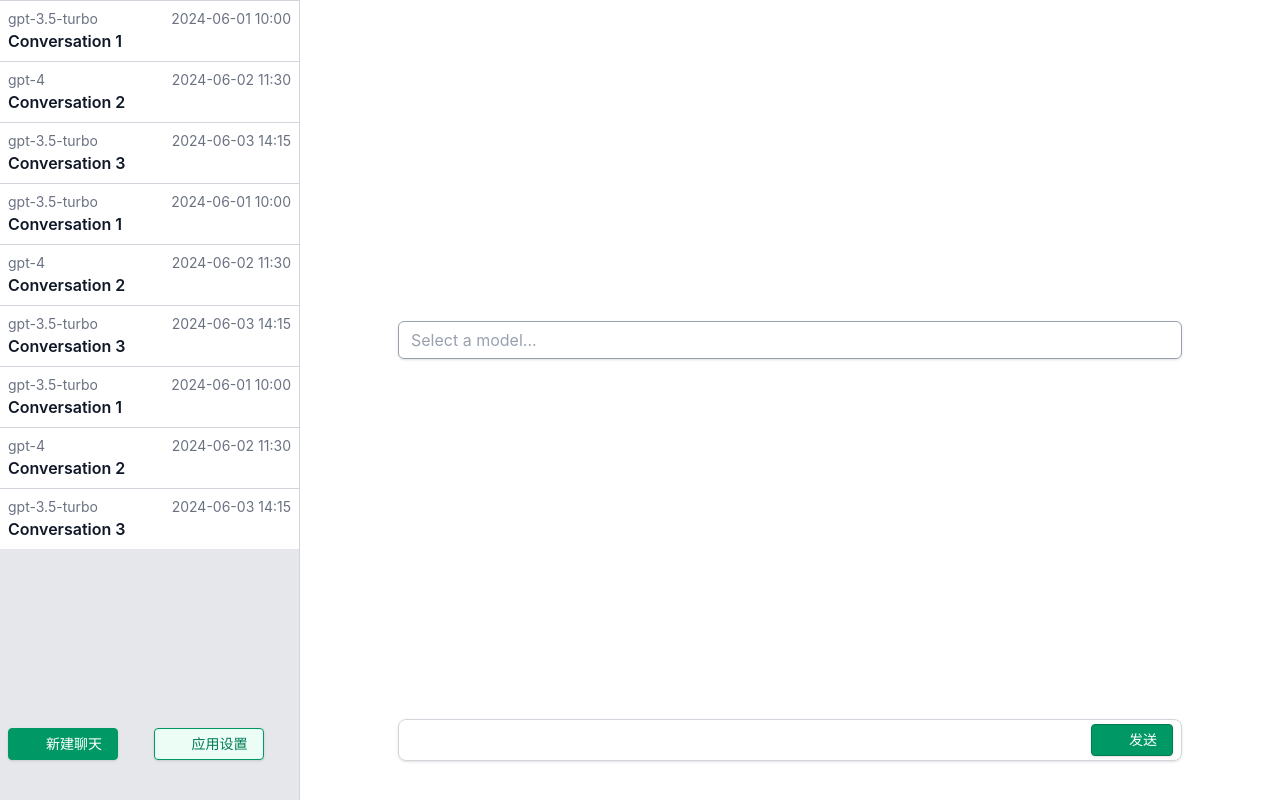
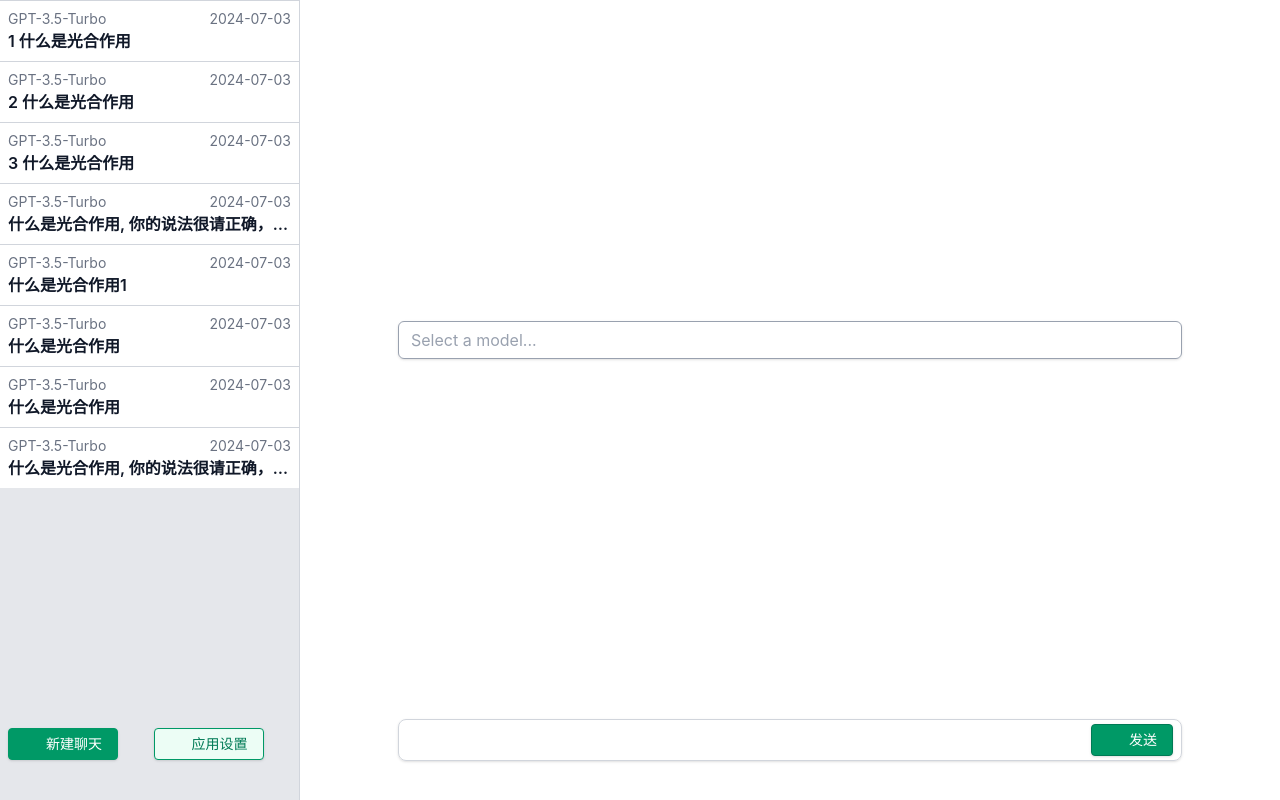
Before and after one commit to spica1108/AI-Chat, a Vue app: page / in a window 1280 px wide. Built offline with nearby package versions, Linux system fonts and the light colour scheme; some icons are missing.

Commit message:
完成数据实时更新

```diff
--- a/src/App.vue
+++ b/src/App.vue
@@ -2,46 +2,11 @@
 
 import { ref } from 'vue';
 import { Icon } from '@iconify/vue';
-import { ConversationProps, ProviderProps } from './types';
 import ConversationList from './components/ConversationList.vue';
 import ProviderSelect from './components/ProviderSelect.vue';
 import MessageInput from './components/MessageInput.vue';
 const selectedModel = ref();
-
-const items: ConversationProps[] = [
-  { id: 1, selectedModel: 'gpt-3.5-turbo', title: 'Conversation 1', createdAt: '2024-06-01 10:00',updatedAt: '2024-06-01 10:00' },
-  { id: 2, selectedModel: 'gpt-4', title: 'Conversation 2', createdAt: '2024-06-02 11:30',updatedAt: '2024-06-02 11:30' },
-  { id: 3, selectedModel: 'gpt-3.5-turbo', title: 'Conversation 3', createdAt: '2024-06-03 14:15', updatedAt: '2024-06-03 14:15' },
-  { id: 1, selectedModel: 'gpt-3.5-turbo', title: 'Conversation 1', createdAt: '2024-06-01 10:00',updatedAt: '2024-06-01 10:00' },
-  { id: 2, selectedModel: 'gpt-4', title: 'Conversation 2', createdAt: '2024-06-02 11:30',updatedAt: '2024-06-02 11:30' },
-  { id: 3, selectedModel: 'gpt-3.5-turbo', title: 'Conversation 3', createdAt: '2024-06-03 14:15', updatedAt: '2024-06-03 14:15' },
-  { id: 1, selectedModel: 'gpt-3.5-turbo', title: 'Conversation 1', createdAt: '2024-06-01 10:00',updatedAt: '2024-06-01 10:00' },
-  { id: 2, selectedModel: 'gpt-4', title: 'Conversation 2', createdAt: '2024-06-02 11:30',updatedAt: '2024-06-02 11:30' },
-  { id: 3, selectedModel: 'gpt-3.5-turbo', title: 'Conversation 3', createdAt: '2024-06-03 14:15', updatedAt: '2024-06-03 14:15' },
-];
-
-const providers: ProviderProps[] = [
-  {
-  id: 1,
-  name: '文心一言',
-  desc: '文心一言 百度出品的大模型',
-  models: ['ERNIE-4.0-8K', 'ERNIE-3.5-8K', 'ERNIE-Speed-8K'],
-  avatar: 'https://img.alicdn.com/imgextra/i4/O1CN01RyvC8Z1sUKjO6NtNl_!!6000000005765-2-tps-200-200.png',
-  createdAt: '2024-07-03',
-  updatedAt: '2024-07-03'
-  },
-  {
-    id: 2,
-    name: '通义千问',
-    desc: '通义千问',
-    // https://help.aliyun.com/zh/dashscope/developer-reference/api-details?spm=a2c4g.11186623.0.
-    models: ['qwen-turbo', 'qwen-plus', 'qwen-max'],
-    avatar: 'https://img.alicdn.com/imgextra/i4/O1CN01RyvC8Z1sUKjO6NtNl_!!6000000005765-2-tps-200-200.png',
-    createdAt: '2024-07-03',
-    updatedAt: '2024-07-03'
-  }
-]
-
+import { conversations } from './testData'
 console.log('This message is being logged by "App.vue", included via Vite');
 
 </script>
@@ -55,7 +20,7 @@ console.log('This message is being logged by "App.vue", included via Vite');
       <RouterLink to="/conversation">
       <!-- 底部按钮固定，超过多少会向下滑动 -->
       <div class="h-[90%] overflow-y-auto">
-        <ConversationList :items="items" />
+        <ConversationList :items="conversations" />
       </div>
       </RouterLink>
 
--- /dev/null
+++ b/src/testData.ts
@@ -0,0 +1,47 @@
+import { MessageProps, ConversationProps, ProviderProps } from './types'
+export const messages: MessageProps[] = [
+  { id: 1, content: '什么是光合作用', createdAt: '2024-07-03', updatedAt: '2024-07-03', type: 'question', conversationId: 1 },
+  { id: 2, content: '你的说法很请正确，理解的很不错,你的说法很请正确，理解的很不错', createdAt: '2024-07-03', updatedAt: '2024-07-03', type: 'answer', conversationId: 1 },
+  { id: 3, content: '请告诉我更多', createdAt: '2024-07-03',updatedAt: '2024-07-03',  type: 'question', conversationId: 1 },
+  { id: 4, content: '你的说法很请正确，理解的很不错,你的说法很请正确，理解的很不错', createdAt: '2024-07-03', updatedAt: '2024-07-03', type: 'answer', conversationId: 1 },
+  { id: 5, content: '还有更多的信息吗', createdAt: '2024-07-03', type: 'question', updatedAt: '2024-07-03', conversationId: 1 },
+  { id: 6, content: '', createdAt: '2024-07-03', updatedAt: '2024-07-03', type: 'answer', status: 'loading', conversationId: 1 },
+  { id: 7, content: '2 什么是光合作用', createdAt: '2024-07-03', updatedAt: '2024-07-03', type: 'question', conversationId: 2 },
+  { id: 8, content: '你的说法很请正确', createdAt: '2024-07-03', updatedAt: '2024-07-03', type: 'answer', conversationId: 2 },
+  { id: 9, content: '请告诉我更多', createdAt: '2024-07-03',updatedAt: '2024-07-03',  type: 'question', conversationId: 2 },
+  { id: 10, content: '你的说法很请正确，理解的很不错,你的说法很请正确，理解的很不错', createdAt: '2024-07-03', updatedAt: '2024-07-03', type: 'answer', conversationId: 2 },
+  { id: 11, content: '3 还有更多的信息吗', createdAt: '2024-07-03', type: 'question', updatedAt: '2024-07-03', conversationId: 3 },
+  { id: 12, content: '', createdAt: '2024-07-03', updatedAt: '2024-07-03', type: 'answer', status: 'loading', conversationId: 3 },
+]
+export const conversations: ConversationProps[] = [
+  { id: 1, selectedModel: 'GPT-3.5-Turbo', title: '1 什么是光合作用', createdAt: '2024-07-03', updatedAt: '2024-07-03', providerId: 1},
+  { id: 2, selectedModel: 'GPT-3.5-Turbo', title: '2 什么是光合作用', createdAt: '2024-07-03', updatedAt: '2024-07-03', providerId: 1},
+  { id: 3, selectedModel: 'GPT-3.5-Turbo', title: '3 什么是光合作用', createdAt: '2024-07-03', updatedAt: '2024-07-03', providerId: 1},
+  { id: 4, selectedModel: 'GPT-3.5-Turbo', title: '什么是光合作用, 你的说法很请正确，理解的很不错', createdAt: '2024-07-03', updatedAt: '2024-07-03', providerId: 1},
+  { id: 5, selectedModel: 'GPT-3.5-Turbo', title: '什么是光合作用1', createdAt: '2024-07-03', updatedAt: '2024-07-03', providerId: 1},
+  { id: 6, selectedModel: 'GPT-3.5-Turbo', title: '什么是光合作用', createdAt: '2024-07-03', updatedAt: '2024-07-03', providerId: 1},
+  { id: 7, selectedModel: 'GPT-3.5-Turbo', title: '什么是光合作用', createdAt: '2024-07-03', updatedAt: '2024-07-03', providerId: 1},
+  { id: 8, selectedModel: 'GPT-3.5-Turbo', title: '什么是光合作用, 你的说法很请正确，理解的很不错', createdAt: '2024-07-03', updatedAt: '2024-07-03', providerId: 1}
+]
+
+export const providers: ProviderProps[] = [
+  {
+    id: 1,
+    name: '文心一言',
+    desc: '文心一言 百度出品的大模型',
+    models: ['ERNIE-4.0-8K', 'ERNIE-3.5-8K', 'ERNIE-Speed-8K'],
+    avatar: 'https://qph.cf2.poecdn.net/main-thumb-pb-3004-50-jougqzjtwfqfyqprxbdwofvnwattmtrg.jpeg',
+    createdAt: '2024-07-03',
+    updatedAt: '2024-07-03'
+  },
+  {
+    id: 2,
+    name: '通义千问',
+    desc: '通义千问',
+    // https://help.aliyun.com/zh/dashscope/developer-reference/api-details?spm=a2c4g.11186623.0.0.5bf41507xgULX5#b148acc634pfc
+    models: ['qwen-turbo', 'qwen-plus', 'qwen-max'],
+    avatar: 'https://qph.cf2.poecdn.net/main-thumb-pb-3004-50-jougqzjtwfqfyqprxbdwofvnwattmtrg.jpeg',
+    createdAt: '2024-07-03',
+    updatedAt: '2024-07-03'
+  }
+]
--- a/src/views/Conversation.vue
+++ b/src/views/Conversation.vue
@@ -1,41 +1,43 @@
 <script setup lang="ts">
-import { MessageProps } from '../types';
+import { ref,watch  } from 'vue';
 import MessageInput from '../components/MessageInput.vue';
 import MessageList from '../components/MessageList.vue';
 import { useRoute } from 'vue-router';
+import { MessageProps,ConversationProps } from '../types';
+import { messages,conversations } from '../testData';
 
 const route = useRoute();
+const filteredMessages = ref<MessageProps[]>([]);//类型，改成响应式数据
+const conversation = ref<ConversationProps>();
 // 获取路由参数中的 conversationId
 //转换成number类型
-//as string：TypeScript 的类型断言，告诉编译器“我知道它是字符串”
-const conversationId = parseInt(route.params.id as string);
+//as string：TypeScript 的类型断言，告诉编译器“我知道,它是字符串”
+ let conversationId = parseInt(route.params.id as string);
 //route 来自 useRoute()（vue-router），route.params 存放路径参数（动态路由片段）
 //route.params.id 对应路由定义中的占位符，例如路由 '/conversation/:id'，
 //当 URL 是 '/conversation/2' 时，route.params.id === '2'
 
-const messages: MessageProps[] = [
-  { id: 1, content: '什么是光合作用', createdAt: '2024-07-03', updatedAt: '2024-07-03', type: 'question', conversationId: 1 },
-  { id: 2, content: '你的说法很请正确，理解的很不错,你的说法很请正确，理解的很不错', createdAt: '2024-07-03', updatedAt: '2024-07-03', type: 'answer', conversationId: 1 },
-  { id: 3, content: '请告诉我更多', createdAt: '2024-07-03',updatedAt: '2024-07-03',  type: 'question', conversationId: 1 },
-  { id: 4, content: '你的说法很请正确，理解的很不错,你的说法很请正确，理解的很不错', createdAt: '2024-07-03', updatedAt: '2024-07-03', type: 'answer', conversationId: 1 },
-  { id: 5, content: '还有更多的信息吗', createdAt: '2024-07-03', type: 'question', updatedAt: '2024-07-03', conversationId: 1 },
-  { id: 6, content: '', createdAt: '2024-07-03', updatedAt: '2024-07-03', type: 'answer', status: 'loading', conversationId: 1 },
-  { id: 7, content: '什么是光合作用', createdAt: '2024-07-03', updatedAt: '2024-07-03', type: 'question', conversationId: 2 },
-  { id: 8, content: '你的说法很请正确，理解的很不错,你的说法很请正确，理解的很不错', createdAt: '2024-07-03', updatedAt: '2024-07-03', type: 'answer', conversationId: 2 },
-  { id: 9, content: '请告诉我更多', createdAt: '2024-07-03',updatedAt: '2024-07-03',  type: 'question', conversationId: 2 },
-  { id: 10, content: '你的说法很请正确，理解的很不错,你的说法很请正确，理解的很不错', createdAt: '2024-07-03', updatedAt: '2024-07-03', type: 'answer', conversationId: 2 },
-  { id: 11, content: '还有更多的信息吗', createdAt: '2024-07-03', type: 'question', updatedAt: '2024-07-03', conversationId: 3 },
-  { id: 12, content: '', createdAt: '2024-07-03', updatedAt: '2024-07-03', type: 'answer', status: 'loading', conversationId: 3 },
-];
 //把 messages 中所有 conversationId 等于当前 conversationId 的消息挑出来，
 // 赋值给 filteredMessages，通常用于只显示当前会话的消息列表
-const filteredMessages = messages.filter(message => message.conversationId === conversationId);
+filteredMessages.value = messages.filter(message => message.conversationId === conversationId);
+//空值检查，强制检查可能为none和undefined的值，避免报错
+conversation.value = conversations.find(item => item.id === conversationId)
+//route是响应式的，但是route.params.id不是响应式的，使用watch监听route.params.id的变化
+watch(() => route.params.id, (newId: string) => {
+  conversationId = parseInt(newId);
+  filteredMessages.value = messages.filter(message => message.conversationId === conversationId);
+  conversation.value = conversations.find(item => item.id === conversationId)
+});
 </script>
 
-
 <template>
+  <!-- 会话标题栏 -->
+  <div class="h-[5%] bg-gray-200 border-b border-gray-300 flex items-center px-3 justify-between" v-if="conversation">
+    <h3 class="font-semibold text-gray-900">{{ conversation.title }}</h3>
+    <span class="text-sm text-gray-500">{{ conversation.updatedAt }}</span>
+  </div>
 <!-- 会发生滚动效果 -->
-  <div class="w-[80%] mx-auto h-[85%] overflow-y-auto pt-2">
+  <div class="w-[80%] mx-auto h-[75%] overflow-y-auto pt-2">
     <MessageList :messages="filteredMessages" />
   </div>
   <div class="w-[80%] mx-auto h-[15%] flex items-center">
--- a/src/views/Home.vue
+++ b/src/views/Home.vue
@@ -2,32 +2,11 @@
 
 <script setup lang="ts">
 import { ref } from 'vue'
-import { ProviderProps } from '../types'
+import { providers } from '../testData'
 import ProviderSelect from '../components/ProviderSelect.vue'
 import MessageInput from '../components/MessageInput.vue'
 const selectedModel = ref('')
 
-const providers: ProviderProps[] = [
-  {
-  id: 1,
-  name: '文心一言',
-  desc: '文心一言 百度出品的大模型',
-  models: ['ERNIE-4.0-8K', 'ERNIE-3.5-8K', 'ERNIE-Speed-8K'],
-  avatar: 'https://img.alicdn.com/imgextra/i4/O1CN01RyvC8Z1sUKjO6NtNl_!!6000000005765-2-tps-200-200.png',
-  createdAt: '2024-07-03',
-  updatedAt: '2024-07-03'
-  },
-  {
-    id: 2,
-    name: '通义千问',
-    desc: '通义千问',
-    // https://help.aliyun.com/zh/dashscope/developer-reference/api-details?spm=a2c4g.11186623.0.
-    models: ['qwen-turbo', 'qwen-plus', 'qwen-max'],
-    avatar: 'https://img.alicdn.com/imgextra/i4/O1CN01RyvC8Z1sUKjO6NtNl_!!6000000005765-2-tps-200-200.png',
-    createdAt: '2024-07-03',
-    updatedAt: '2024-07-03'
-  }
-]
 </script>
 
 <template>
--- a/tsconfig.json
+++ b/tsconfig.json
@@ -7,6 +7,7 @@
     "esModuleInterop": true,
     "noImplicitAny": true,
     "sourceMap": true,
+    "strictNullChecks": true,//启用严格的空值检查
     "baseUrl": ".",
     "outDir": "dist",
     "moduleResolution": "node",
```
